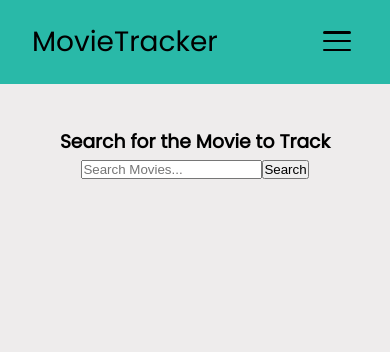
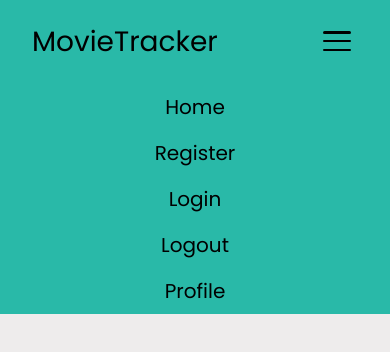
Before and after one commit to PrashanthPuneriya/Movie-Tracker, a React (Create React App) app in the folder frontend/: page / in a window 390 px wide. Shown: the top 352 px of the page. Built offline with nearby package versions, Linux system fonts and the light colour scheme.

Commit message:
Fix mobile navbar dropdown

```diff
--- a/frontend/src/components/header/Header.js
+++ b/frontend/src/components/header/Header.js
@@ -18,7 +18,10 @@ class Nav extends React.Component {
     }
 
     render() {
-
+        const navstyles = [styles['navbar-links']];
+        if(this.state.close === true) {
+            navstyles.push(styles.active)
+        }
         return (
             <header>
                 <div className={styles.logo}>MovieTracker</div>
@@ -28,13 +31,7 @@ class Nav extends React.Component {
                         <span className={styles.bar}></span>
                         <span className={styles.bar}></span>
                     </div>
-                    <ul className={
-                        this.state.close === true
-                            ?
-                            styles['navbar-links']
-                            :
-                            styles['navbar-links active']
-                    }>
+                    <ul className={navstyles.join(" ")}>
                         <Link to="/" className={styles.li}>
                             <li>home</li>
                         </Link>
```
